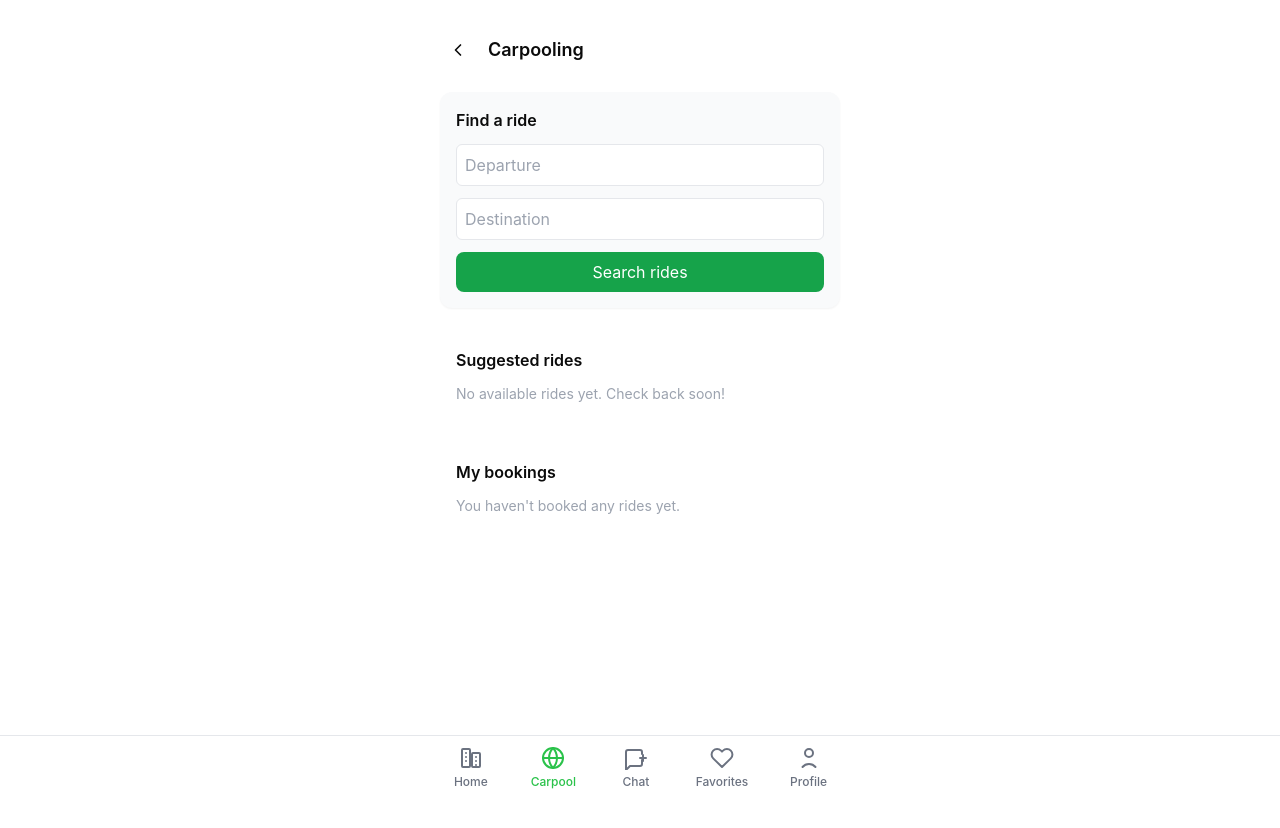
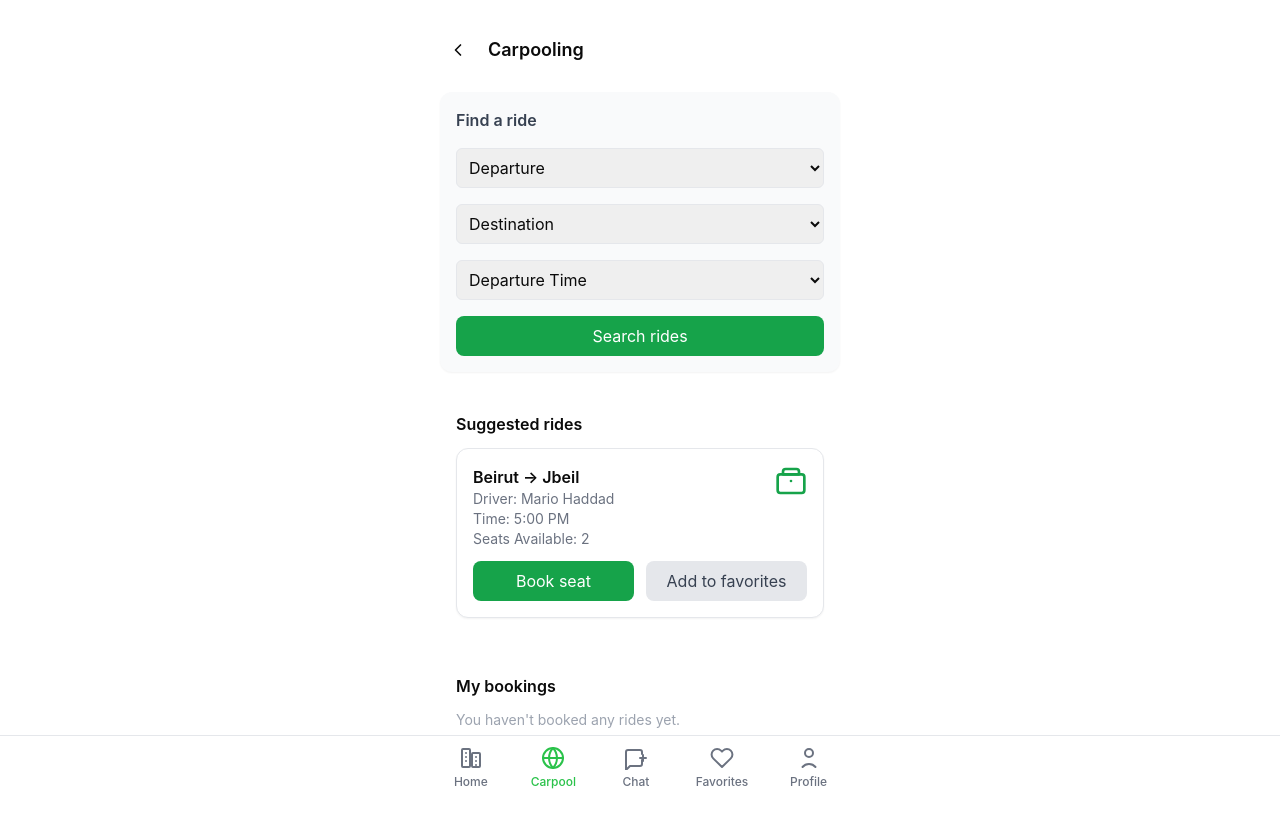
Before and after one commit to uniconnect-team/Uniconnect_frontend, a React (Vite) app: page /carpooling in a window 1280 px wide. Shown: the top 828 px of the page. Before the commit the page ends 800 px from the top, so only its background shows below. Built offline with nearby package versions, Linux system fonts and the light colour scheme.

Commit message:
Added time slots and dummy ride

```diff
--- /dev/null
+++ b/src/data/cities.ts
@@ -0,0 +1,22 @@
+export const LEBANON_CITIES = [
+  "Beirut",
+  "Byblos",
+  "Tripoli",
+  "Sidon",
+  "Tyre",
+  "Zahle",
+  "Jounieh",
+  "Baalbek",
+  "Bcharré",
+  "Batroun",
+  "Nabatieh",
+  "Aley",
+  "Chouf",
+  "Keserwan",
+  "Metn",
+  "Bekaa",
+  "Hermel",
+  "Marjeyoun",
+  "Rachaya",
+  "Hasbaya"
+];
--- /dev/null
+++ b/src/data/times.ts
@@ -0,0 +1,18 @@
+export const TIME_SLOTS = [
+  "6:00 AM",
+  "7:00 AM",
+  "8:00 AM",
+  "9:00 AM",
+  "10:00 AM",
+  "11:00 AM",
+  "12:00 PM",
+  "1:00 PM",
+  "2:00 PM",
+  "3:00 PM",
+  "4:00 PM",
+  "5:00 PM",
+  "6:00 PM",
+  "7:00 PM",
+  "8:00 PM",
+  "9:00 PM",
+];
--- a/src/features/transportation/pages/Carpooling.tsx
+++ b/src/features/transportation/pages/Carpooling.tsx
@@ -2,15 +2,21 @@ import { Icon } from "../../../components/Icon";
 import { BottomMenu } from "../../../components/BottomMenu";
 import { useNavigate } from "react-router-dom";
 import { useState } from "react";
+import { LEBANON_CITIES } from "../../../data/cities";
+import { TIME_SLOTS } from "../../../data/times";
 
 export function Carpooling() {
   const navigate = useNavigate();
+
   const [from, setFrom] = useState("");
   const [to, setTo] = useState("");
+  const [time, setTime] = useState("");
 
   return (
     <>
       <div className="space-y-6 pb-20">
+
+        {/* Header */}
         <header className="flex items-center gap-3">
           <button
             type="button"
@@ -23,24 +29,50 @@ export function Carpooling() {
         </header>
 
         {/* Search Section */}
-        <div className="p-4 space-y-3 bg-gray-50 rounded-xl shadow-sm">
-          <h2 className="font-semibold">Find a ride</h2>
+        <div className="p-4 space-y-4 bg-gray-50 rounded-xl shadow-sm">
+          <h2 className="font-semibold text-gray-700">Find a ride</h2>
 
-          <input
-            type="text"
-            placeholder="Departure"
+          {/* From Dropdown */}
+          <select
             value={from}
             onChange={(e) => setFrom(e.target.value)}
             className="w-full border rounded-md p-2"
-          />
+          >
+            <option value="">Departure</option>
+            {LEBANON_CITIES.map((city) => (
+              <option key={city} value={city}>
+                {city}
+              </option>
+            ))}
+          </select>
 
-          <input
-            type="text"
-            placeholder="Destination"
+          {/* To Dropdown */}
+          <select
             value={to}
             onChange={(e) => setTo(e.target.value)}
             className="w-full border rounded-md p-2"
-          />
+          >
+            <option value="">Destination</option>
+            {LEBANON_CITIES.map((city) => (
+              <option key={city} value={city}>
+                {city}
+              </option>
+            ))}
+          </select>
+
+          {/* Time Dropdown */}
+          <select
+            value={time}
+            onChange={(e) => setTime(e.target.value)}
+            className="w-full border rounded-md p-2"
+          >
+            <option value="">Departure Time</option>
+            {TIME_SLOTS.map((slot) => (
+              <option key={slot} value={slot}>
+                {slot}
+              </option>
+            ))}
+          </select>
 
           <button className="w-full bg-green-600 text-white p-2 rounded-lg">
             Search rides
@@ -48,11 +80,30 @@ export function Carpooling() {
         </div>
 
         {/* Suggested Rides */}
-        <div className="p-4">
-          <h2 className="font-semibold mb-3">Suggested rides</h2>
-          <p className="text-sm text-gray-400">
-            No available rides yet. Check back soon!
-          </p>
+        <div className="p-4 space-y-3">
+          <h2 className="font-semibold">Suggested rides</h2>
+
+          {/* Dummy Ride Card */}
+          <div className="border rounded-xl p-4 shadow-sm bg-white">
+            <div className="flex justify-between">
+              <div>
+                <p className="font-semibold">Beirut → Jbeil</p>
+                <p className="text-sm text-gray-500">Driver: Mario Haddad</p>
+                <p className="text-sm text-gray-500">Time: 5:00 PM</p>
+                <p className="text-sm text-gray-500">Seats Available: 2</p>
+              </div>
+              <Icon name="briefcase" className="w-8 h-8 text-green-600" />
+            </div>
+
+            <div className="flex gap-3 mt-3">
+              <button className="flex-1 bg-green-600 text-white p-2 rounded-lg">
+                Book seat
+              </button>
+              <button className="flex-1 bg-gray-200 text-gray-700 p-2 rounded-lg">
+                Add to favorites
+              </button>
+            </div>
+          </div>
         </div>
 
         {/* My Bookings */}
```
